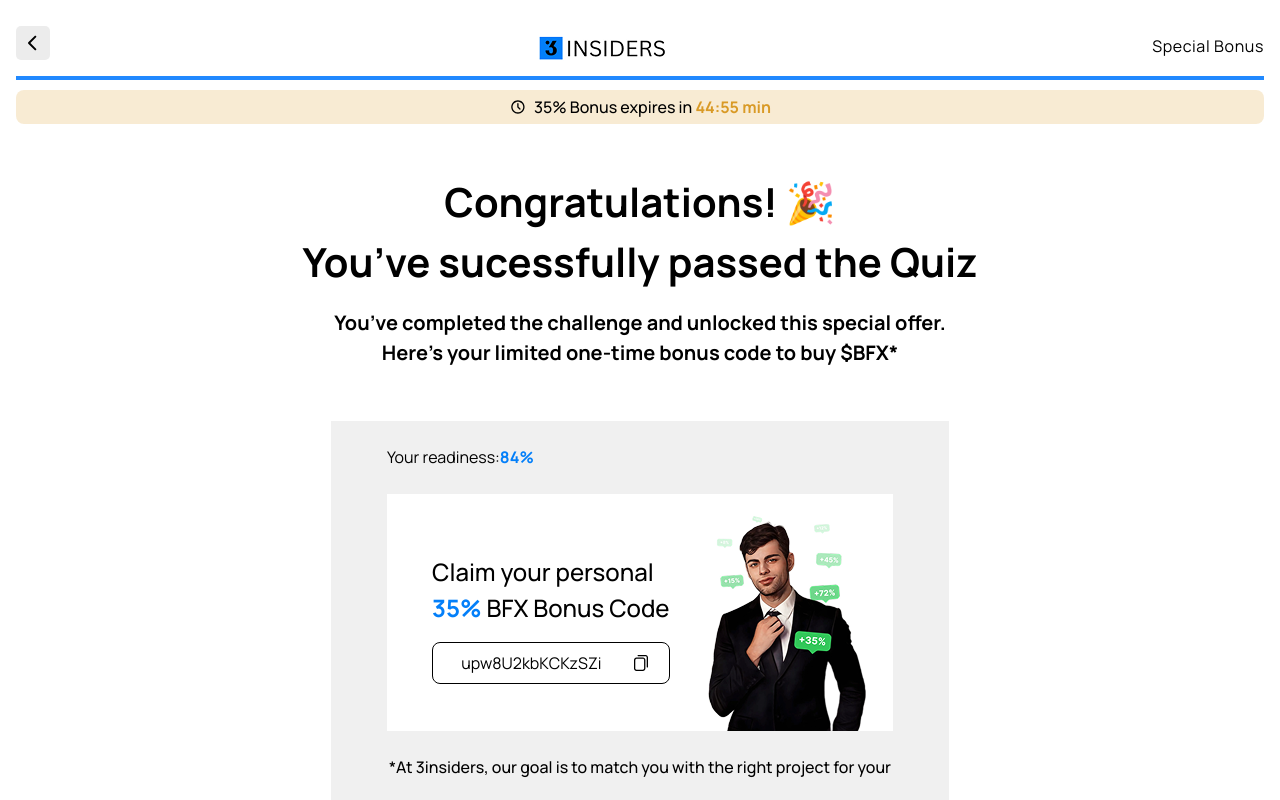
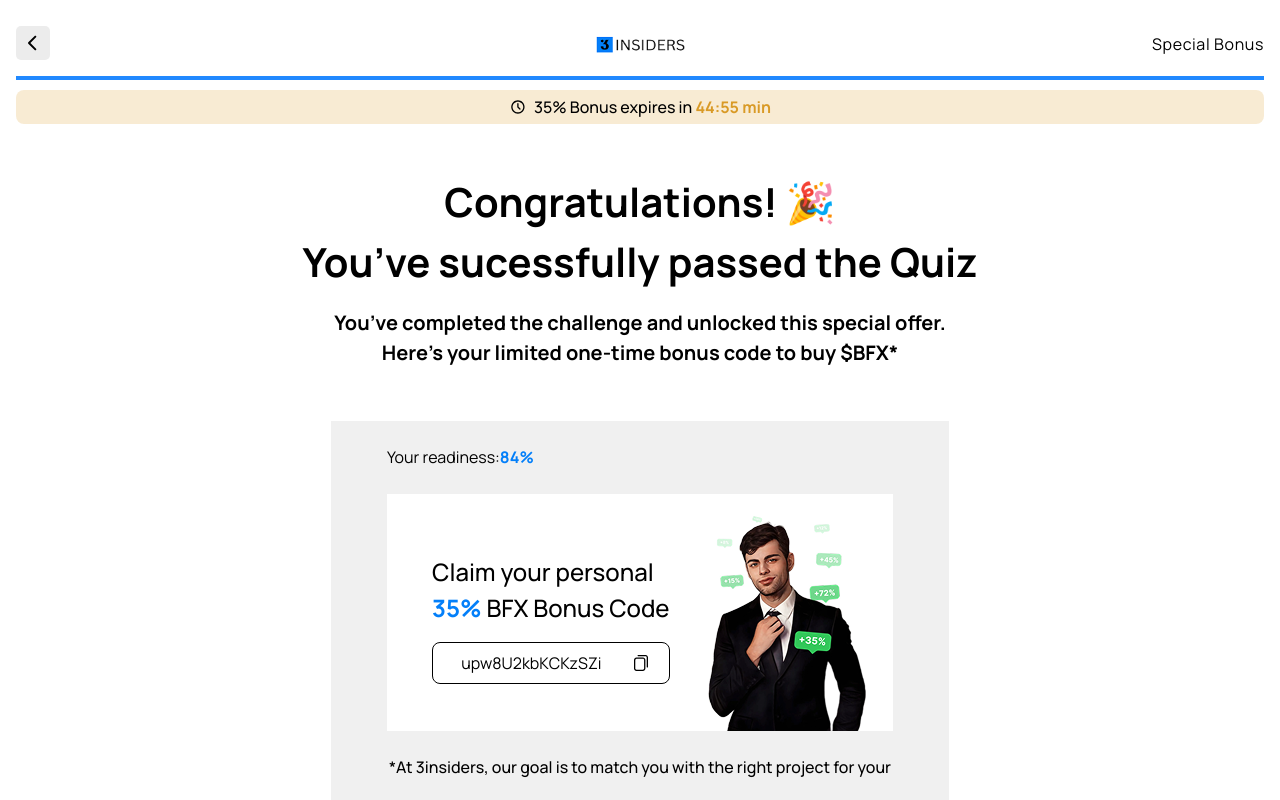
Before and after one commit to Cosmo-US-LLC/bfx-quiz-white-theme, a React (Create React App) app: page /quiz/results in a window 1280 px wide. Shown: the top 800 px of the page. Built offline with nearby package versions, Linux system fonts and the light colour scheme.

Commit message:
navbar issues resolved

```diff
--- a/src/components/QuizHeader.jsx
+++ b/src/components/QuizHeader.jsx
@@ -28,12 +28,7 @@
 
   return (
     <div className="flex w-full h-[60px] items-center justify-between">
-      {/* <div
-        className={`flex  items-center mb-4 pt-2 ${
-          isHome ? "justify-center" : "justify-between"
-        } `}
-      > */}
-      <div className="w-[34px]">
+      <div className=" w-[10%] max-sm:w-[33%]  ">
         {!isHome && (
           <button onClick={getPrevStepUrl} className="">
             <svg
@@ -58,11 +53,12 @@
           </button>
         )}
       </div>
-      <div className="flex items-center mt-2">
-        <img src={Logo} className="h-[100%] w-[100%] bg-cover" alt="" />
+
+      <div className="flex items-center justify-center w-[80%] max-sm:w-[34%]">
+        <img src={Logo} className="w-[100px] h-auto bg-cover" alt="" />
       </div>
 
-      <div className="text-black leading-[26px] font-[400] tracking-[0.04em] text-[16px]">
+      <div className="w-[10%] max-sm:w-[33%] mb-1 text-black text-end leading-[26px] font-[400] tracking-[0.04em] text-[16px]">
         {currentStep}
         {!isFact &&
           !isFactStep7 &&
@@ -82,7 +78,6 @@
           !isFactno7_1 &&
           `/${totalSteps}`}
       </div>
-      {/* </div> */}
     </div>
   );
 };
--- a/tailwind.config.js
+++ b/tailwind.config.js
@@ -3,10 +3,10 @@
   content: ["./src/**/*.{js,jsx,ts,tsx}"],
   theme: {
     extend: {
-      screens: {
-        "<md": { max: "850px" },
-        "<sm": { max: "450px" },
-      },
+      // screens: {
+      //   "<md": { max: "850px" },
+      //   "<sm": { max: "450px" },
+      // },
       fontFamily: {
         manrope: ["Manrope", "sans-serif"],
         inter: ['Inter', 'sans-serif'],
```
